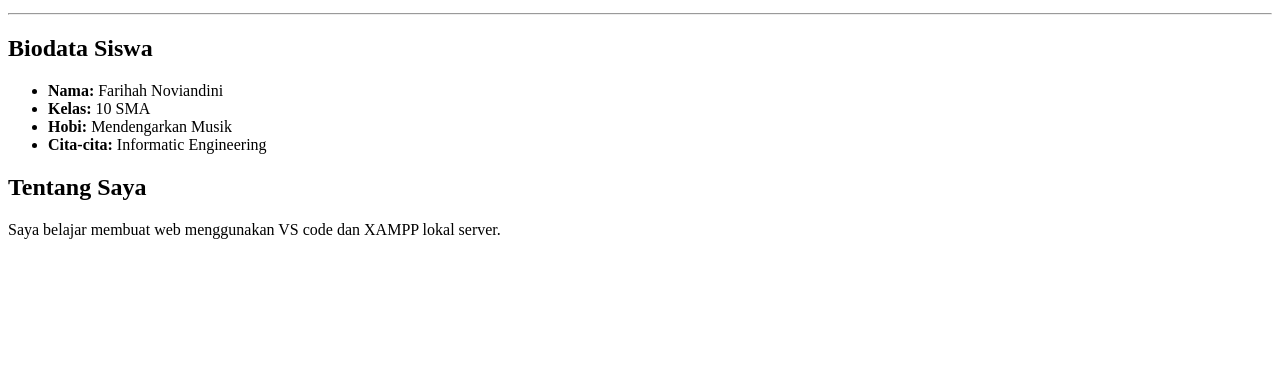
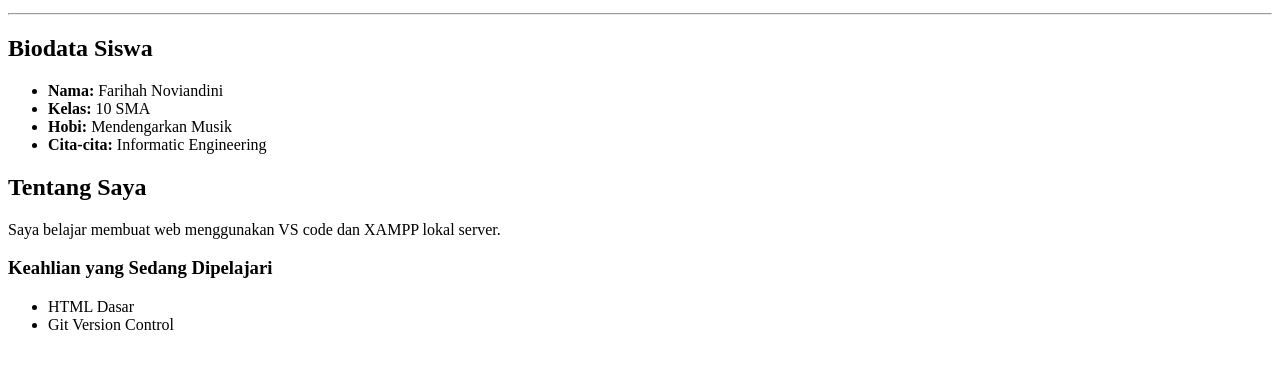
Before and after one commit to farihahnoviandini-cloud/web-profil-farihah, a plain HTML site: page index.html in a window 1280 px wide. Shown: the part 101-470 px from the top of the page. Drawn offline with Linux system fonts and the light colour scheme.

Commit message:
Membuat struktur awal halaman profil

```diff
--- a/index.html
+++ b/index.html
@@ -25,3 +25,9 @@
 
 </body>
 </html>
+<body>
+<h3>Keahlian yang Sedang Dipelajari</h3>
+<ul>
+    <li>HTML Dasar</li>
+    <li>Git Version Control</li>
+</ul>
```
